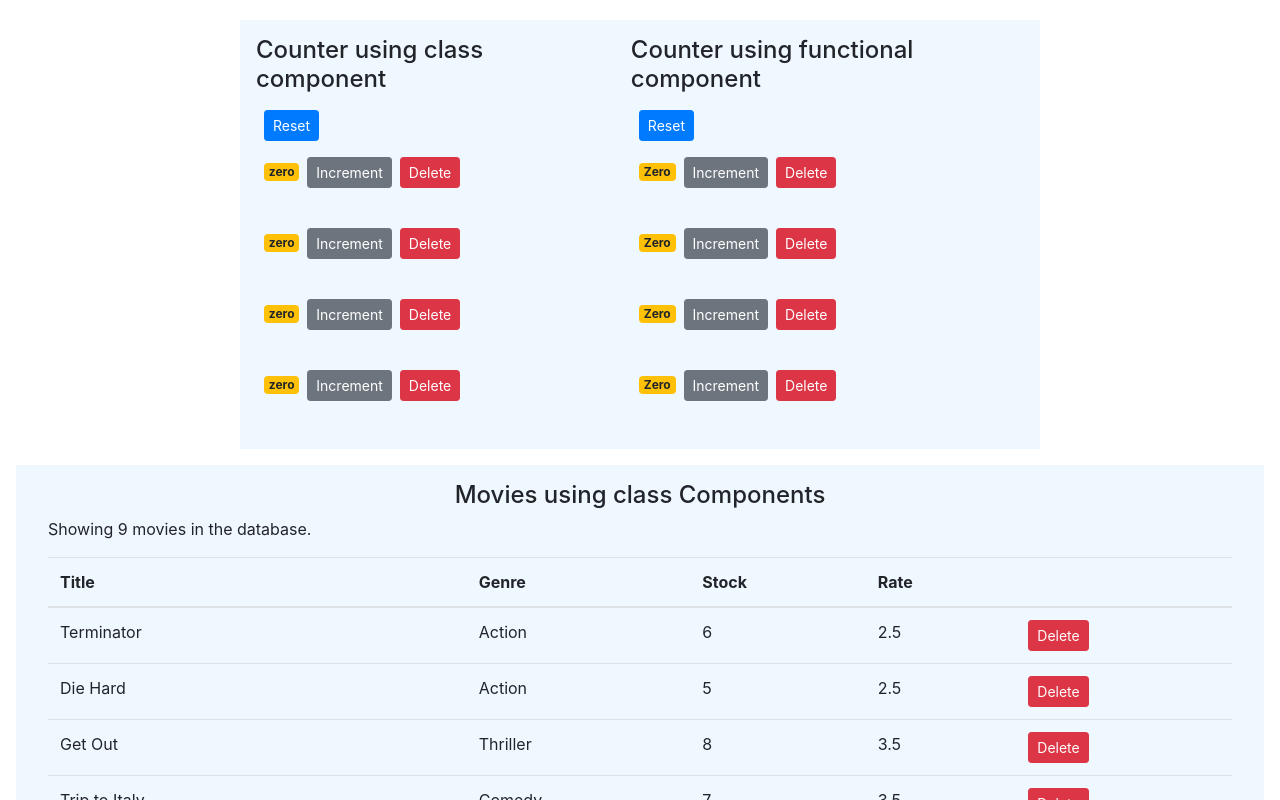
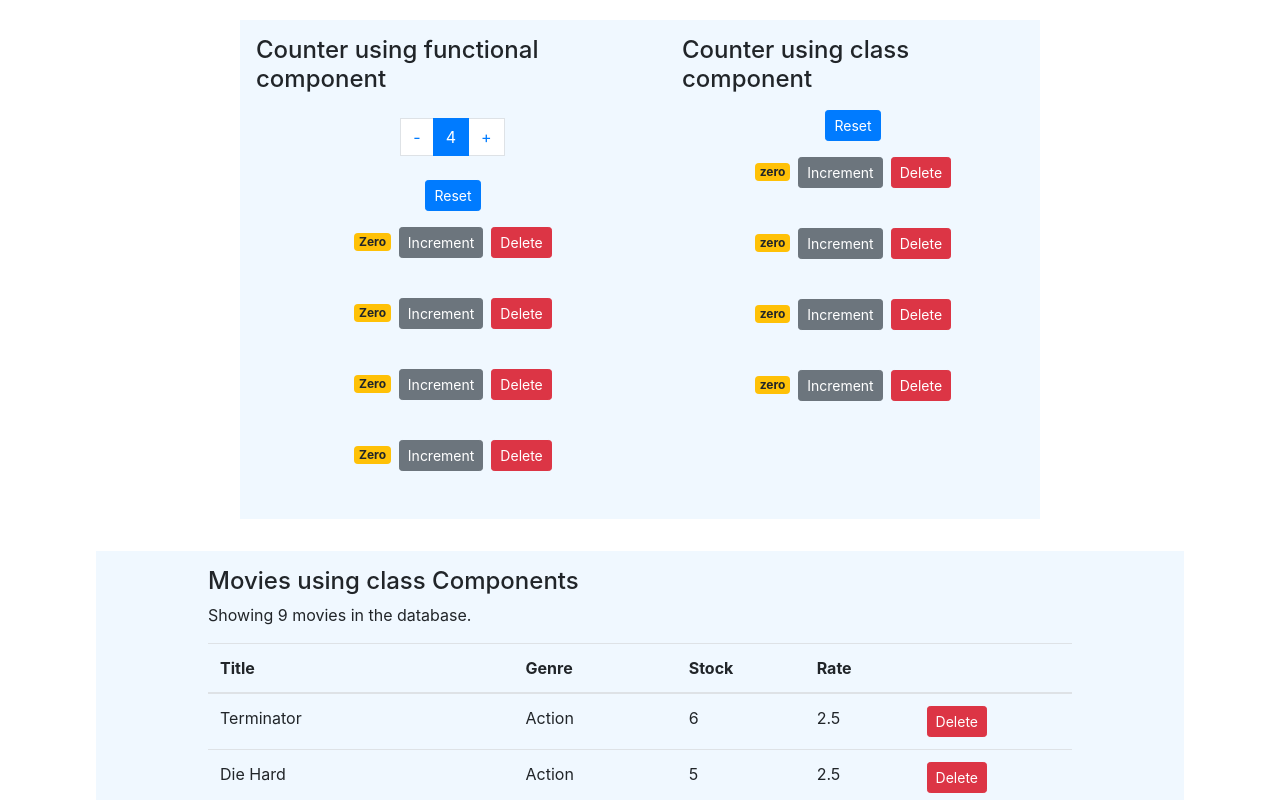
Before and after one commit to rutvik-kalathiya/vidly, a React (Create React App) app: page / in a window 1280 px wide. Shown: the top 800 px of the page. Built offline with nearby package versions, Linux system fonts and the light colour scheme.

Commit message:
- Adding and removing counter added

```diff
--- a/src/App.js
+++ b/src/App.js
@@ -8,8 +8,8 @@ function App() {
   return (
       <React.Fragment>
         <div className="counter">
+        <CounterFunctional />
         <CountersClass/>
-        <CounterFunctional />
       </div>
         <div className='movie'>
           <Movie/>
--- a/src/components/counter/counter.css
+++ b/src/components/counter/counter.css
@@ -1,33 +1,20 @@
-ul{
-    list-style-type: none;
-}
-li{
-    display: flex;
-    width: 7rem;
-    float:left;
-    padding: 5px;
-    background-color: aliceblue;
-    margin: 3px;
-    justify-content: space-around;
-}
-
-h4{
-    display: flex;
-    justify-content: center;
-
-}
-.component-header{
+.center-col{
     display: flex;
     flex-direction: column;
+    align-items: center;
+}
+.center-row{
+    display: flex;
+    flex-direction: row;
+    align-items: center;
 }
 .component-btn{
     flex-direction: row;
 }
-.tags{
-    margin-top: 10px;
-}
-
 .component{
     background-color: aliceblue;
     padding: 1rem;
 }
+nav{
+    margin-top: 1rem;
+}
--- a/src/components/counter/counterClassComponent.jsx
+++ b/src/components/counter/counterClassComponent.jsx
@@ -5,7 +5,7 @@ class CounterClassComponent extends Component {
     render() {
         return (
             <React.Fragment>
-                <div className='component-header'>
+                <div className='center'>
                     {this.props.children}
                     <div className='component-btn'>
                         <span className={`badge m-2 badge-${this.getBadgeClasses()}`}>{ this.fortmatCount()}</span>
--- a/src/components/counter/counterFunctionalComponent.jsx
+++ b/src/components/counter/counterFunctionalComponent.jsx
@@ -16,7 +16,7 @@ function CounterFunctionalComponent(props) {
   }
   return (
     <React.Fragment>
-      <div className='component-header'>
+      <div className='center-col component-header'>
         <div className='component-btn'>
           <span className={`badge m-2 badge-${getBadgeClasses()}`}>{getCount()}</span>
           <button className='btn btn-secondary btn-sm' onClick={() => props.onIncrement(props.counter)}>Increment</button>
--- a/src/components/counter/countersClass.jsx
+++ b/src/components/counter/countersClass.jsx
@@ -34,7 +34,7 @@ class CountersClass extends Component {
 
     render() {
         return (
-            <div className='component'>
+            <div className='component center-col'>
                 <h4>Counter using class component</h4>
                 <button className="btn btn-primary btn-sm m-2" onClick={ this.handleReset  }>Reset</button>
                 {this.state.counters.map(counter =>
--- a/src/components/counter/countersFunctional.jsx
+++ b/src/components/counter/countersFunctional.jsx
@@ -34,16 +34,40 @@ function CounterFunctional() {
     setState( {counters})
   }
 
+  const handleIncrementCounter = () => {
+    console.log('Handle Drement Called');
+    setState({ counters: [...state.counters, {id:5 , value: 0}] })
+  }
+
+  const handleDecrementCounter = () => {
+    state.counters.pop();
+    setState({ counters: [...state.counters ]});
+  }
+
   return (
-    <div className='main'>
       <div className='component'>
         <h4>Counter using functional component</h4>
-        <button className="btn btn-primary btn-sm m-2" onClick={handleReset}>Reset</button>
+        <div className='center-col'>
+          <nav aria-label="...">
+            <ul class="pagination">
+              <li class="page-item page-link" onClick={handleDecrementCounter}> - </li>
+              <li class="page-item active">
+                <span class="page-link">
+                  {state.counters.length}
+                  <span class="sr-only">(current)</span>
+                </span>
+              </li>
+              <li class="page-item page-link" onClick={handleIncrementCounter}> + </li>
+              <li class="page-item">
+              </li>
+            </ul>
+          </nav>
+          <button className="btn btn-primary btn-sm m-2" onClick={handleReset}>Reset</button>
+        </div>
         {state.counters.map( counter =>
           <CounterFunctionalComponent key={counter.id} counter={counter} onIncrement={handleIncrement} onDelete={handleDelete} />
         )}
       </div>
-    </div>
   )
 }
 
--- a/src/components/movie/movie.css
+++ b/src/components/movie/movie.css
@@ -1,6 +1,6 @@
 .movie{
     background-color: aliceblue;
-    margin: 1rem;
+    margin: 2rem 6rem;
 }
 
 .movie-component{
```
